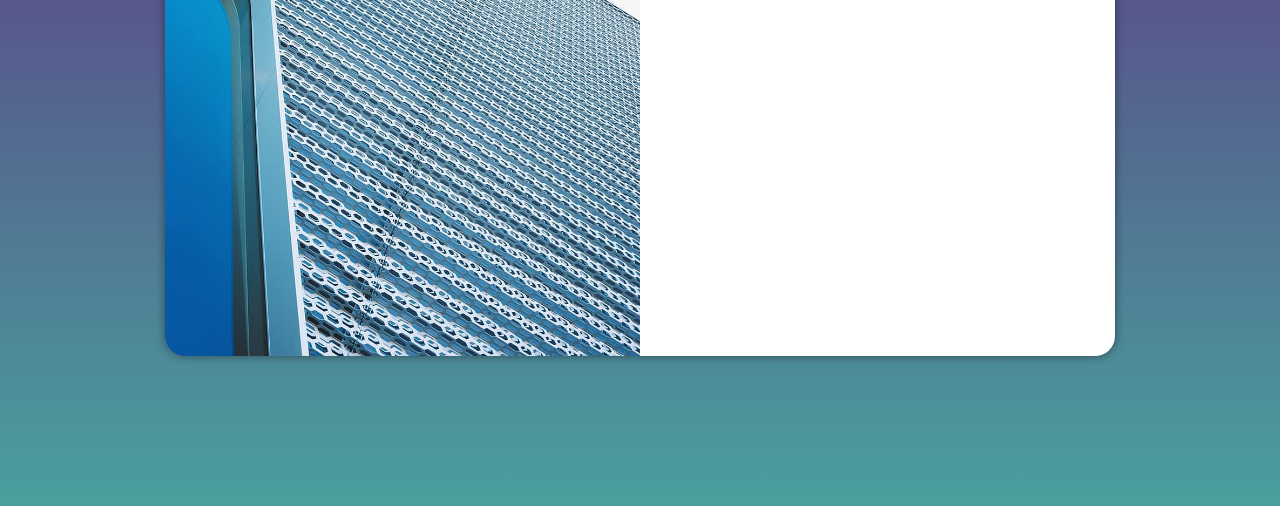
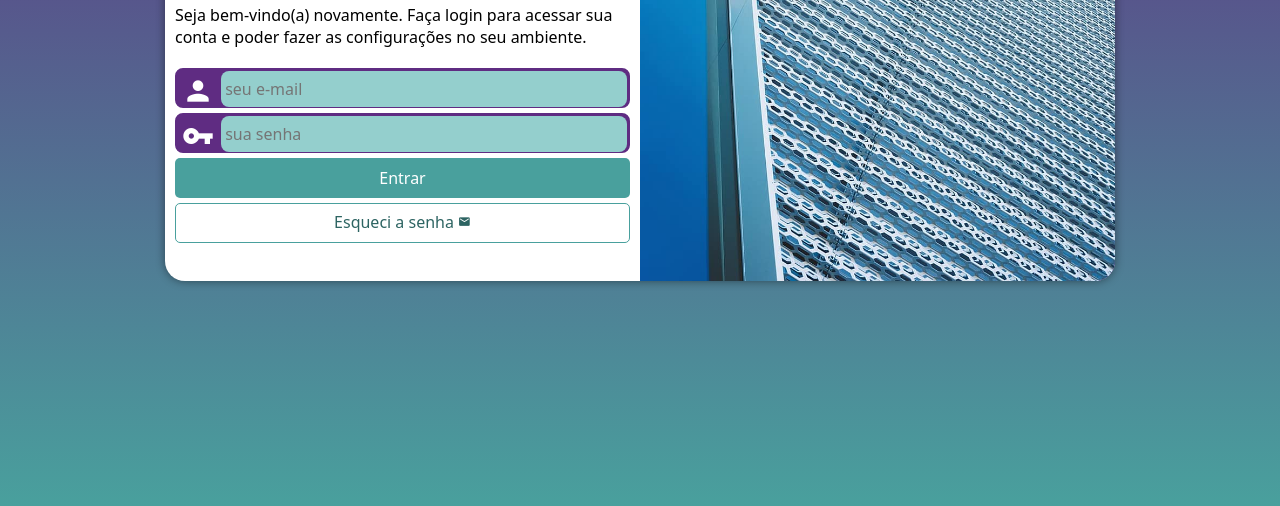
Before and after one commit to rafaeldjcarvalho/projeto-login, a plain HTML site: page index.html in a window 1280 px wide. Shown: the part 294-800 px from the top of the page. Drawn offline with Linux system fonts and the light colour scheme.

Commit message:
Atualizei o projeto

```diff
--- a/estilos/media-query.css
+++ b/estilos/media-query.css
@@ -1,5 +1,7 @@
 @charset "UTF-8";
 
+
+/* Configurações para Tablets */
 @media screen and (min-width: 768px) and (max-width: 992px) {
     body {
         background-image: linear-gradient(to top, #49a09d, #5f2c82);
@@ -7,6 +9,7 @@
 
     section#login {
         width: 80vw;
+        height: 280px;
     }
 
     section#login > div#imagem {
@@ -21,6 +24,7 @@
     }
 }
 
+/* Configurações para Telas Grandes */
 @media screen and (min-width: 992px) {
     body {
         background-image: linear-gradient(to top, #49a09d, #5f2c82);
@@ -28,16 +32,26 @@
 
     section#login {
         width: 950px;
+        height: 350px;
     }
 
     section#login > div#imagem {
-        float: left;
+        float: right;
         width: 50%;
         height: 100%;
     }
 
     section#login > div#formulario {
-        float: right;
+        float: left;
         width: 50%;
     }
+
+    div#formulario > h1 {
+        font-size: 2em;
+    }
+
+    div#formulario > p {
+        font-size: 1em;
+        margin: 20px 0px;
+    }
 }
--- a/estilos/style.css
+++ b/estilos/style.css
@@ -29,15 +29,15 @@ section#login {
     position: absolute;
     top: 50%;
     left: 50%;
-    transform: translate(-50%, -50%);
     overflow: hidden;
 
     background-color: white;
     width: 250px;
-    height: 500px;
+    height: 515px;
     border-radius: 20px;
     box-shadow: 0px 0px 10px rgba(0, 0, 0, 0.450);
 
+    transform: translate(-50%, -50%);
     transition: width .3s, heigth .3s;
     transition-timing-function: ease;
 }
@@ -54,3 +54,89 @@ section#login > div#formulario {
     display: block;
     padding: 10px;
 }
+
+div#formulario > h1 {
+    text-align: center;
+    margin-bottom: 10px;
+}
+
+div#formulario > p {
+    font-size: 0.8em;
+}
+
+form > div.campo {
+    background-color: #5f2c82;
+    border: 2px solid #5f2c82;
+    display: block;
+    width: 100%;
+    height: 40px;
+    border-radius: 8px;
+    margin: 5px 0px;
+}
+
+div.campo > label {
+    display: none;
+}
+
+div.campo > i {
+    color: white;
+    /*background-color: black; */
+    font-size: 2em;
+    width: 40px;
+    padding: 5px;
+}
+
+div.campo > input {
+    background-color: #94cfcd;
+    font-size: 1em;
+    width: calc(100% - 45px);
+    height: 100%;
+    border: 0px;
+    border-radius: 8px;
+    padding: 4px;
+    transform: translateY(-12px);
+}
+
+div.campo > input:focus-within {
+    background-color: white;
+    border: none;
+}
+
+form > input[type=submit] {
+    display: block;
+    font-size: 1em;
+    width: 100%;
+    height: 40px;
+    background-color: #49a09d;
+    color: white;
+    border: none;
+    border-radius: 5px;
+    cursor: pointer;
+}
+
+form > input[type=submit]:hover {
+    background-color: #2d6462;
+}
+
+form > a.botao {
+    display: block;
+    text-align: center;
+    font-size: 1em;
+    width: 100%;
+    height: 40px;
+    padding-top: 7px;
+    margin-top: 5px;
+    background-color: white;
+    color: #2d6462;
+    border: 1px solid #49a09d;
+    border-radius: 5px;
+    text-decoration: none;
+}
+
+form > a.botao:hover {
+    background-color: #6cd3cf;
+}
+
+form > a.botao > i {
+    font-size: 0.8em;
+}
--- a/index.html
+++ b/index.html
@@ -4,6 +4,7 @@
     <meta charset="UTF-8">
     <meta name="viewport" content="width=device-width, initial-scale=1.0">
     <title>Login</title>
+    <link href="https://fonts.googleapis.com/icon?family=Material+Icons" rel="stylesheet">
     <link rel="stylesheet" href="estilos/style.css">
     <link rel="stylesheet" href="estilos/media-query.css">
 </head>
@@ -16,8 +17,19 @@
             <div id="formulario">
                 <h1>Login</h1>
                 <p>Seja bem-vindo(a) novamente. Faça login para acessar sua conta e poder fazer as configurações no seu ambiente.</p>
-                <form action="login.php" method="post">
-
+                <form action="login.php" method="post" autocomplete="on">
+                    <div class="campo">
+                        <i class="material-icons">person</i>
+                        <input type="email" name="login" id="ilogin" placeholder="seu e-mail" autocomplete="email" required maxlength="30">
+                        <label for="ilogin">Login</label>
+                    </div>
+                    <div class="campo">
+                        <i class="material-icons">vpn_key</i>
+                        <input type="password" name="senha" id="isenha" placeholder="sua senha" autocomplete="current-password" required minlength="8" maxlength="20">
+                        <label for="isenha">Senha</label>
+                    </div>
+                    <input type="submit" value="Entrar">
+                    <a href="esqueci.html" class="botao">Esqueci a senha <i class="material-icons">mail</i></a>
                 </form>
             </div>
         </section>
```
